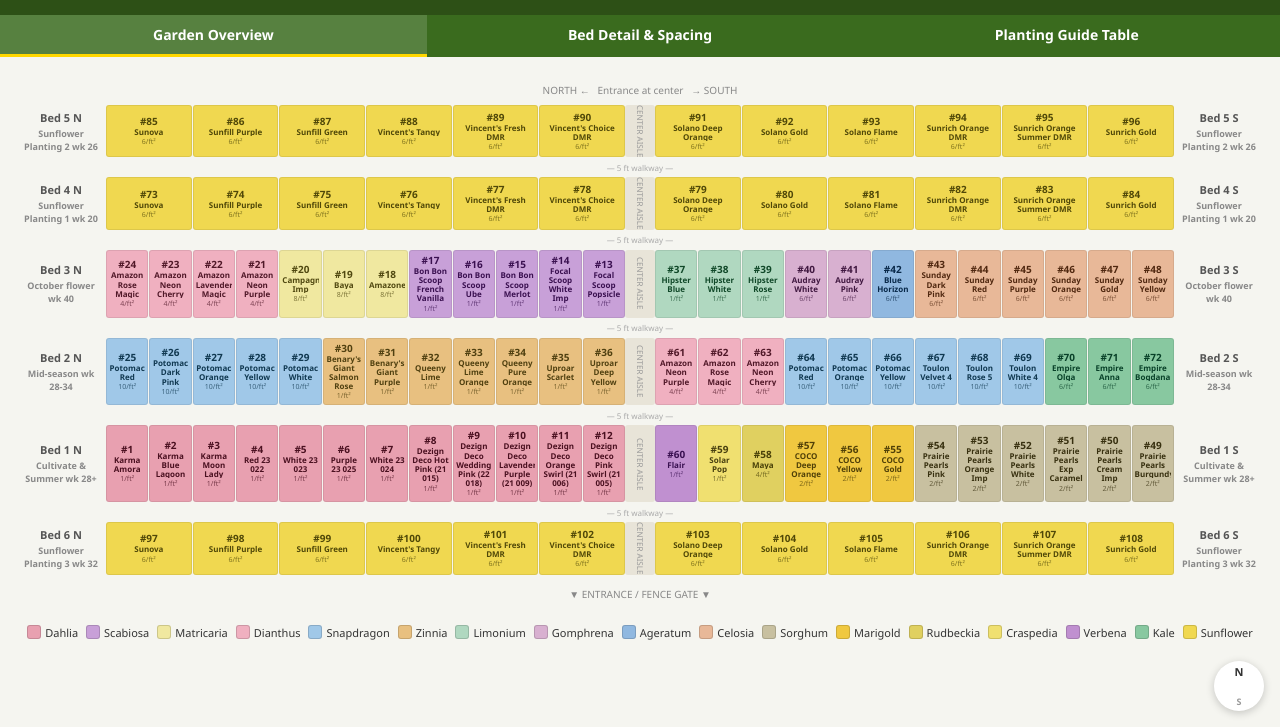
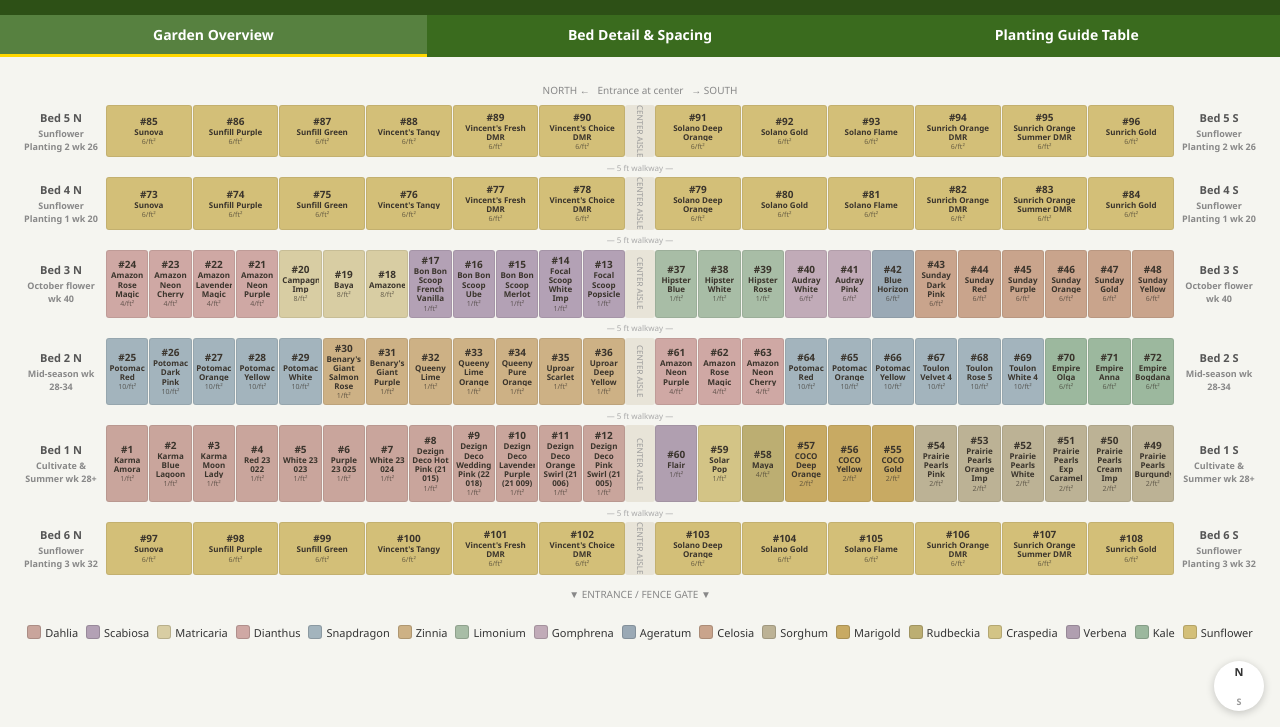
Before and after one commit to mason878/cut-flower-trial-map, a plain HTML site: page index.html in a window 1280 px wide. Shown: the part 73-800 px from the top of the page. Drawn offline with Linux system fonts and the light colour scheme.

Commit message:
Recolor bed crops to muted earth tones

```diff
--- a/index.html
+++ b/index.html
@@ -92,24 +92,24 @@
     .plot { font-size: 7px !important; }
   }
 
-  /* Colors per crop type */
-  .c-dahlia { background: #e8a0b0; color: #4a1020; }
-  .c-scabiosa { background: #c8a0d8; color: #3a1050; }
-  .c-matricaria { background: #f0e8a0; color: #504810; }
-  .c-dianthus { background: #f0b0c0; color: #501828; }
-  .c-snapdragon { background: #a0c8e8; color: #103850; }
-  .c-zinnia { background: #e8c080; color: #504010; }
-  .c-limonium { background: #b0d8c0; color: #104828; }
-  .c-gomphrena { background: #d8b0d0; color: #401840; }
-  .c-ageratum { background: #90b8e0; color: #082848; }
-  .c-celosia { background: #e8b898; color: #502810; }
-  .c-sorghum { background: #c8c0a0; color: #383010; }
-  .c-marigold { background: #f0c840; color: #504008; }
-  .c-rudbeckia { background: #e0d060; color: #484008; }
-  .c-craspedia { background: #f0e070; color: #484010; }
-  .c-verbena { background: #c090d0; color: #381050; }
-  .c-sunflower { background: #f0d850; color: #504808; }
-  .c-kale { background: #88c8a0; color: #084028; }
+  /* Colors per crop type — muted earth tones */
+  .c-dahlia { background: #c9a59c; color: #3a342c; }
+  .c-scabiosa { background: #b3a1b5; color: #3a342c; }
+  .c-matricaria { background: #d8cda3; color: #3a342c; }
+  .c-dianthus { background: #cfa8a4; color: #3a342c; }
+  .c-snapdragon { background: #a3b4bd; color: #3a342c; }
+  .c-zinnia { background: #cdb185; color: #3a342c; }
+  .c-limonium { background: #a8bda6; color: #3a342c; }
+  .c-gomphrena { background: #c1abb8; color: #3a342c; }
+  .c-ageratum { background: #9aa9b5; color: #3a342c; }
+  .c-celosia { background: #c9a48c; color: #3a342c; }
+  .c-sorghum { background: #bcb295; color: #3a342c; }
+  .c-marigold { background: #c8aa63; color: #3a342c; }
+  .c-rudbeckia { background: #bcae72; color: #3a342c; }
+  .c-craspedia { background: #d3c486; color: #3a342c; }
+  .c-verbena { background: #b09fb0; color: #3a342c; }
+  .c-sunflower { background: #d3bf78; color: #3a342c; }
+  .c-kale { background: #9cb89e; color: #3a342c; }
   .c-empty { background: #e0ddd0; color: #999; }
 </style>
 </head>
@@ -295,10 +295,10 @@ const rows = [
 ];
 
 const cropColors = {
-  dahlia:"#e8a0b0", scabiosa:"#c8a0d8", matricaria:"#f0e8a0", dianthus:"#f0b0c0",
-  snapdragon:"#a0c8e8", zinnia:"#e8c080", limonium:"#b0d8c0", gomphrena:"#d8b0d0",
-  ageratum:"#90b8e0", celosia:"#e8b898", sorghum:"#c8c0a0", marigold:"#f0c840",
-  rudbeckia:"#e0d060", craspedia:"#f0e070", verbena:"#c090d0", sunflower:"#f0d850", kale:"#88c8a0"
+  dahlia:"#c9a59c", scabiosa:"#b3a1b5", matricaria:"#d8cda3", dianthus:"#cfa8a4",
+  snapdragon:"#a3b4bd", zinnia:"#cdb185", limonium:"#a8bda6", gomphrena:"#c1abb8",
+  ageratum:"#9aa9b5", celosia:"#c9a48c", sorghum:"#bcb295", marigold:"#c8aa63",
+  rudbeckia:"#bcae72", craspedia:"#d3c486", verbena:"#b09fb0", sunflower:"#d3bf78", kale:"#9cb89e"
 };
 
 // ============================================================
```
